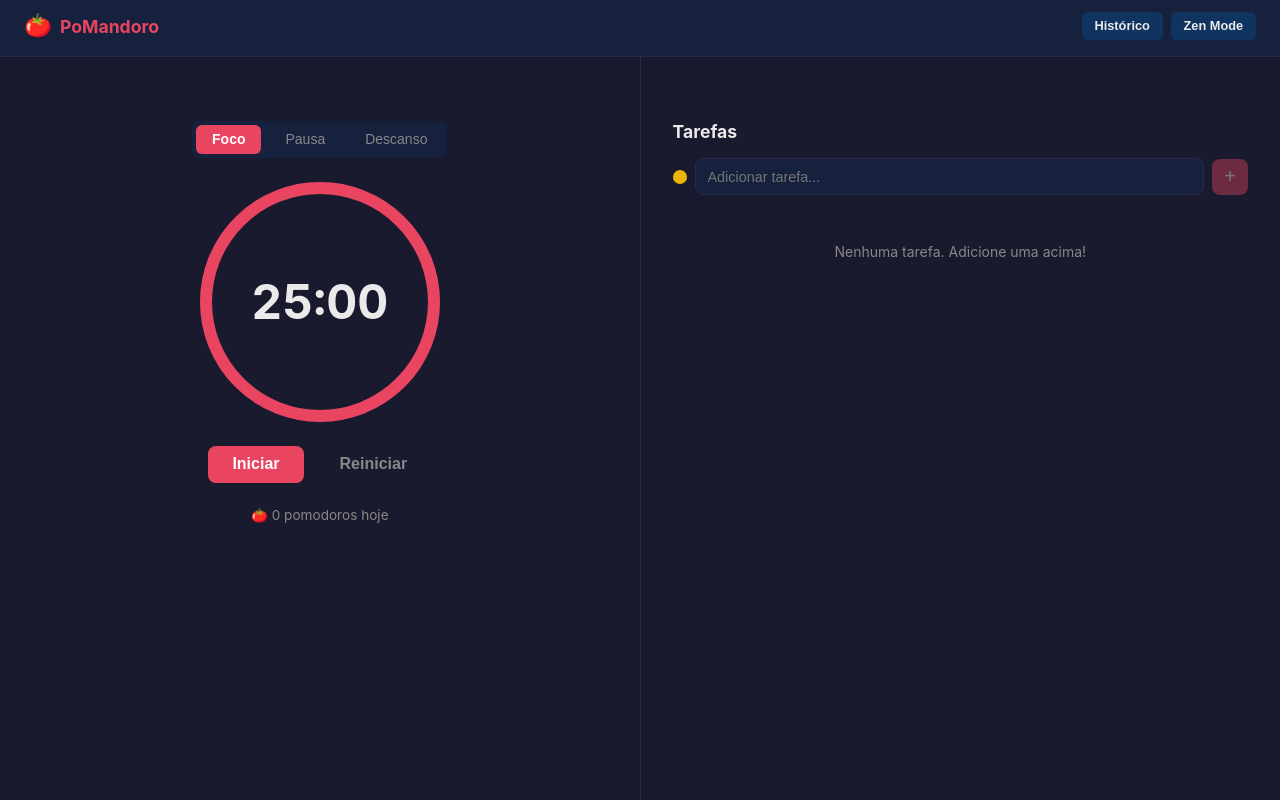
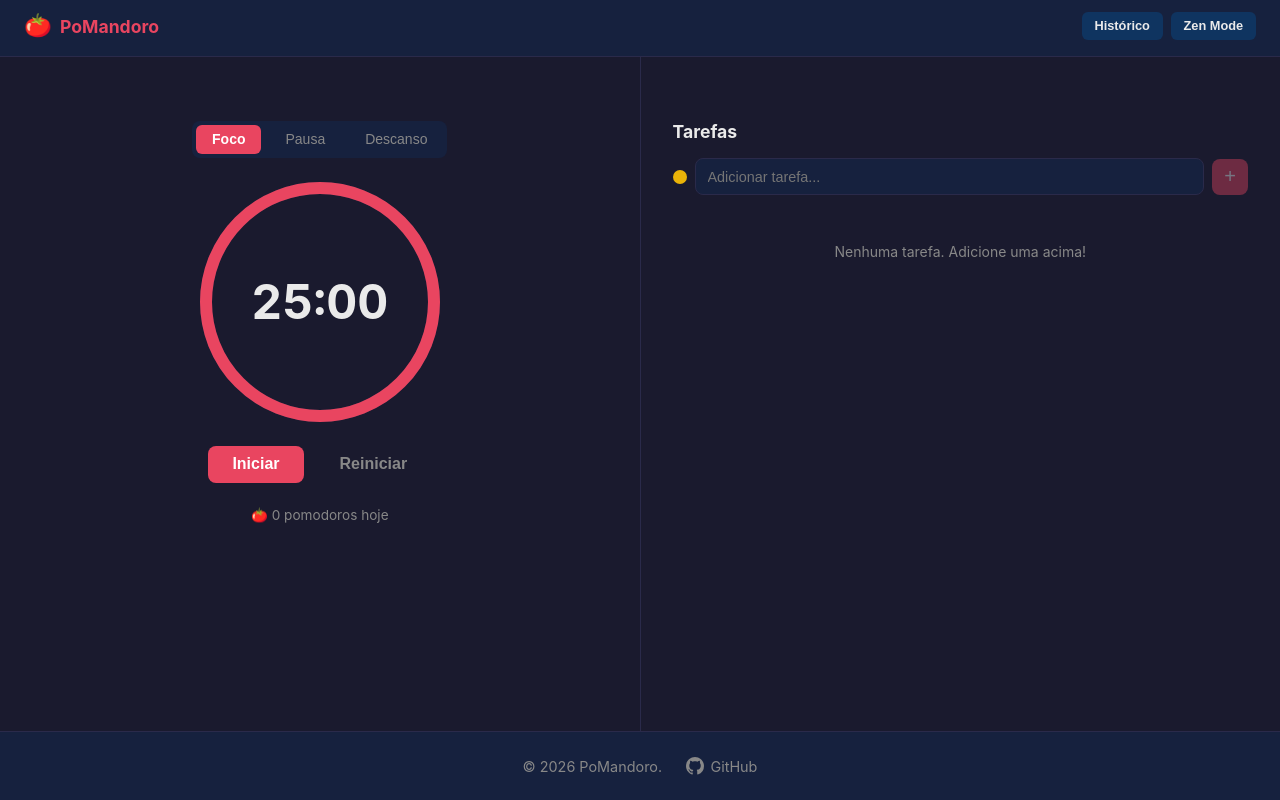
Before and after one commit to lleitep3/pomandoro, a Svelte app: page / in a window 1280 px wide. Built offline with nearby package versions, Linux system fonts and the light colour scheme.

Commit message:
feat(ui): add application footer with copyright and github link

```diff
--- a/src/App.svelte
+++ b/src/App.svelte
@@ -59,6 +59,16 @@
       <TodoList />
     </section>
   </main>
+
+  <footer class="app-footer">
+    <p>© {new Date().getFullYear()} PoMandoro.</p>
+    <a href="https://github.com/lleitep3/pomandoro" target="_blank" rel="noopener noreferrer">
+      <svg height="18" width="18" viewBox="0 0 16 16" fill="currentColor">
+        <path d="M8 0C3.58 0 0 3.58 0 8c0 3.54 2.29 6.53 5.47 7.59.4.07.55-.17.55-.38 0-.19-.01-.82-.01-1.49-2.01.37-2.53-.49-2.69-.94-.09-.23-.48-.94-.82-1.13-.28-.15-.68-.52-.01-.53.63-.01 1.08.58 1.23.82.72 1.21 1.87.87 2.33.66.07-.52.28-.87.51-1.07-1.78-.2-3.64-.89-3.64-3.95 0-.87.31-1.59.82-2.15-.08-.2-.36-1.02.08-2.12 0 0 .67-.21 2.2.82.64-.18 1.32-.27 2-.27.68 0 1.36.09 2 .27 1.53-1.04 2.2-.82 2.2-.82.44 1.1.16 1.92.08 2.12.51.56.82 1.27.82 2.15 0 3.07-1.87 3.75-3.65 3.95.29.25.54.73.54 1.48 0 1.07-.01 1.93-.01 2.2 0 .21.15.46.55.38A8.013 8.013 0 0016 8c0-4.42-3.58-8-8-8z"></path>
+      </svg>
+      GitHub
+    </a>
+  </footer>
 {:else}
   <main class="zen-layout">
     <button class="btn-exit-zen" onclick={() => zenMode = false}>Sair do Modo Zen</button>
@@ -133,7 +143,7 @@
   .layout {
     display: flex;
     flex-wrap: wrap;
-    min-height: calc(100vh - 57px);
+    min-height: calc(100vh - 57px - 69px);
   }
 
   .timer-section {
@@ -303,4 +313,34 @@
   .btn-close-modal:hover {
     color: var(--accent);
   }
+
+  .app-footer {
+    display: flex;
+    justify-content: center;
+    align-items: center;
+    gap: 1.5rem;
+    padding: 1.5rem;
+    background: var(--surface);
+    border-top: 1px solid var(--border);
+    color: var(--text-muted);
+    font-size: 0.9rem;
+    min-height: 69px;
+  }
+
+  .app-footer p {
+    margin: 0;
+  }
+
+  .app-footer a {
+    display: flex;
+    align-items: center;
+    gap: 0.4rem;
+    color: var(--text-muted);
+    text-decoration: none;
+    transition: color 0.2s;
+  }
+
+  .app-footer a:hover {
+    color: var(--accent);
+  }
 </style>
```
